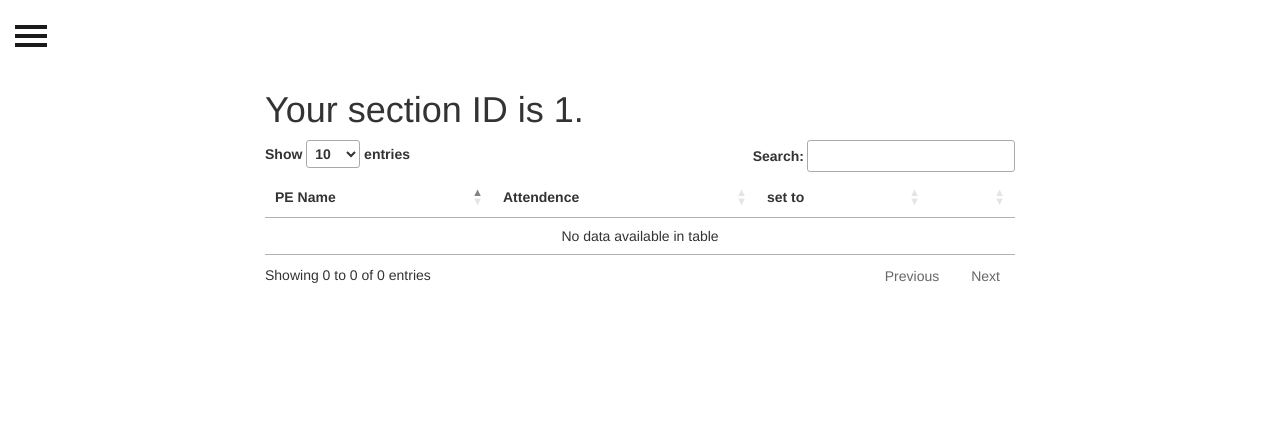
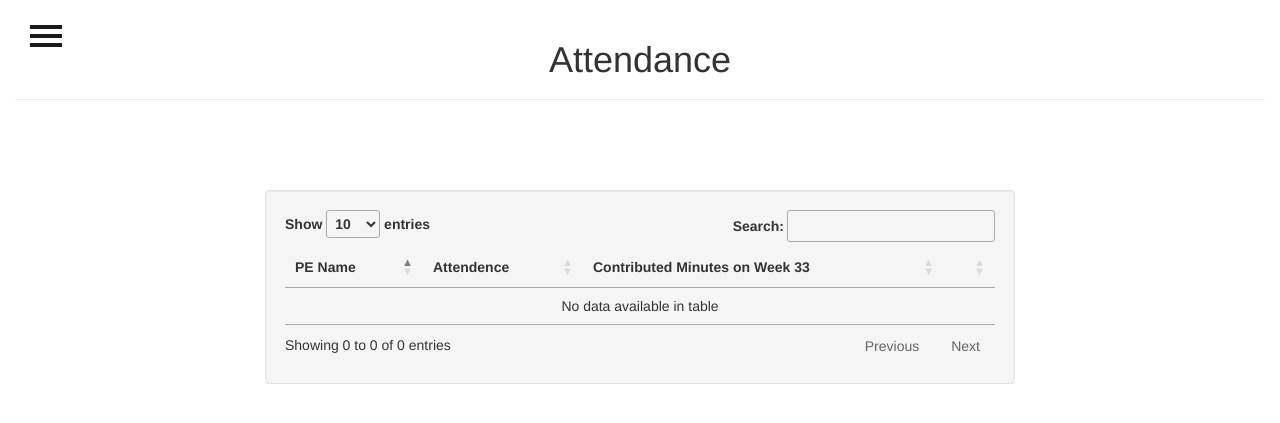
Before and after one commit to 5u4/peer-education-management, a PHP site: page /views/attendence.php in a window 1280 px wide. Shown: the top 423 px of the page. Run offline with PHP 8.4, Linux system fonts and the light colour scheme; the visitor is signed in with stand-in values (Sample User, id 1); tables that the repository leaves empty hold one stand-in row (values such as "Sample post"); some libraries are stand-ins or nearby versions.

Commit message:
Attendance Update

```diff
--- a/views/attendence.php
+++ b/views/attendence.php
@@ -32,10 +32,13 @@ $current_user = get_manager($_SESSION['manager_id']);
         } );
     </script>
 </head>
-<body>
-
+<div class="container-fluid">
+    <div class="page-header text-center">
+        <h1>Attendance</h1>
+    </div>
 <?php
 $page->nav_body_start();
+
 
 //* Constructing a section table in course page
 
@@ -46,18 +49,17 @@ $date_id = get_last_date_id();
 $date = get_date($date_id);
 $current_week = $date->get_week();
 
-echo '<h1>Your section ID is '.$current_section.'.</h1>';
 
 $pe = list_all_pe_on_with_week_number($current_section, $current_week); // fetch all courses and return as object array
 
 // table structure
-echo '
-    <table id="sections">
+echo '    <div class="well text-center">
+    <table class="table-hover" id="sections">
     <thead>
         <tr>
             <th>PE Name</th>
             <th>Attendence</th>
-            <th>set to</th>
+            <th>Contributed Minutes on Week '.$current_week.'</th>
             <th></th>
         </tr>
     </thead>
@@ -72,14 +74,14 @@ foreach ($pe as $key=>$pe_obj) {
     echo '<td>'.$pe_obj->get_contributed_mins($current_section, $current_week).'</td>';
     echo '
     <form method="post" action="">
-        <td><input type="number" name="number"></td>
+        <td><input class="form-control" type="number" name="number" placeholder="Minutes Contributed" required></td>
         <input type="hidden" name="key_num" value="'.$key.'">
-        <td><input type="submit" value="Change" name="submit"></td>
+        <td><input class="form-control btn btn-primary" type="submit" value="Change" name="submit"></td>
     </form>
     ';
     echo '</tr>'; // end table row
 }
-echo '</tbody></table>'; // end table structure
+echo '</tbody></table></div>'; // end table structure
 
 // if Change button is clicked call function
 if (isset($_POST['number']) && isset($_POST['key_num'])) {
@@ -98,9 +100,6 @@ $page->nav_body_close_with_table();
 
 
 
-
-
-
-
+</div>
 </body>
 </html>
```
Also changed, not shown: views/dashboard.php (+6 -2 lines).
